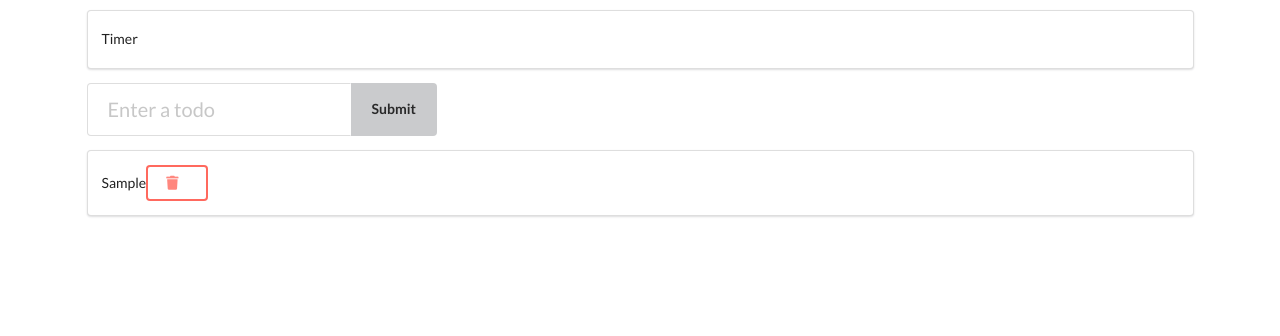
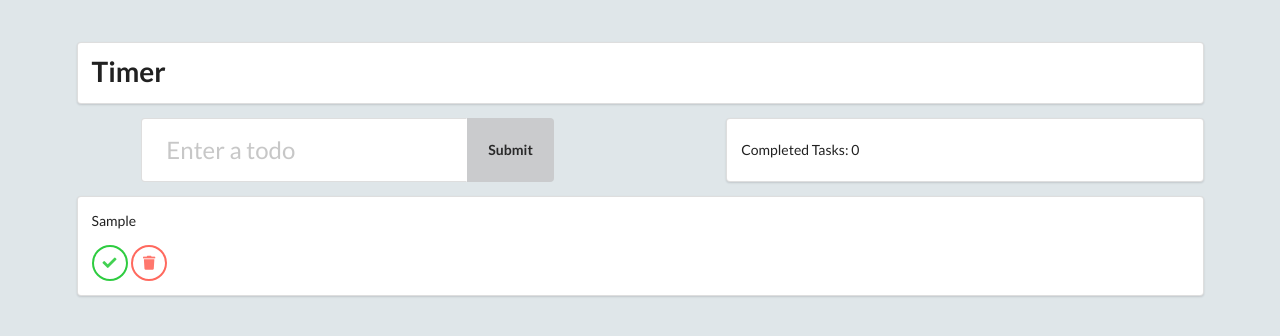
Before and after one commit to zachc92/react-productivity-app, a React (Create React App) app: page / in a window 1280 px wide. Both pictures are taken after typing "Sample" into the empty fields and a click on the button "Submit". Shown: the top 336 px of the page. Built offline with nearby package versions, Linux system fonts and the light colour scheme.

Commit message:
changed page structure, with some styling changes

```diff
--- a/src/App.js
+++ b/src/App.js
@@ -11,12 +11,14 @@ class App extends React.Component {
             todo: {
                 task: '',
                 id: ''
-            }
+            },
+            completed: 0
         }
 
-        this.handleSubmit = this.handleSubmit.bind(this)
-        this.onInputChange = this.onInputChange.bind(this)
-        this.onRemove = this.onRemove.bind(this)
+        this.handleSubmit = this.handleSubmit.bind(this);
+        this.onInputChange = this.onInputChange.bind(this);
+        this.onComplete = this.onComplete.bind(this);
+        this.onDelete = this.onDelete.bind(this);
     }
 
     handleSubmit(e) {
@@ -40,7 +42,18 @@ class App extends React.Component {
         })
     }
 
-    onRemove(e) {
+    onComplete(e) {
+        let id = e.target.parentElement.getAttribute("data-key");
+        this.setState(prevState => {
+            // console.log(prevState.todos[0].id);
+            let newState = prevState.todos.filter((el) => {
+                return el.id !== id
+            })
+            return { todos: newState, completed: this.state.completed + 1 }
+        })
+    }
+
+    onDelete(e) {
         let id = e.target.parentElement.getAttribute("data-key");
         this.setState(prevState => {
             // console.log(prevState.todos[0].id);
@@ -54,10 +67,13 @@ class App extends React.Component {
     render() {
         return (
         <div>
-            <div className="ui container">
+            <div className="ui container" id="main-body">
                 <div className="ui segment">
                     <Timer />
                 </div>
+                    <div className="ui right aligned grid">
+                        <div className="left floated right aligned seven wide column">
+                            <div >
                                 <form onSubmit={this.handleSubmit}>
                                 <div className="ui action input">
                                     <input
@@ -68,9 +84,25 @@ class App extends React.Component {
                                     <button className="ui button">Submit</button>
                                 </div>
                                 </form>
+                            </div>
+                        </div>
+                        <div className="right floated left aligned seven wide column">
+                            <div className="ui segment" id="completed-tasks">
+                                Completed Tasks: {this.state.completed}
+                            </div>
+                        </div>
+                    </div>
                 {this.state.todos.map((el) => {
                     return (
-                        <div className="ui segment"><p key={el.id} data-key={el.id}>{el.task}<button onClick={this.onRemove} className="ui inverted red button"><i class="trash icon"></i></button></p></div>
+                        <div className="ui segment row">
+                            <p key={el.id} data-key={el.id}>{el.task}</p>
+                            <button data-key={el.id} onClick={this.onComplete} className="circular ui icon inverted green button">
+                                <i class="check icon"></i>
+                            </button>
+                            <button data-key={el.id} onClick={this.onDelete} className="circular ui icon inverted red button">
+                                <i class="trash icon"></i>
+                            </button>
+                        </div>
                     )
                     })}
             </div>
@@ -80,3 +112,5 @@ class App extends React.Component {
 }
 
 export default App;
+
+// <div className="ui segment"><p key={el.id} data-key={el.id}>{el.task}<button onClick={this.onRemove} className="ui inverted red button"><i class="trash icon"></i></button></p></div>
--- a/src/Components/Timer.js
+++ b/src/Components/Timer.js
@@ -4,7 +4,7 @@ const Timer = () => {
    // pomodoro timer functionality in here
 
     return (
-       <div>Timer</div>
+       <div><h2 className="ui huge header">Timer</h2></div>
     )
 }
 
--- a/src/styles/styles.scss
+++ b/src/styles/styles.scss
@@ -1,9 +1,12 @@
-.container {
-    margin: auto;
-    width: 80rem;
-    padding: 10px;
+body {
+    font-size: 24px;
+    background-color: #dfe6e9;
 }
 
-body {
-    font-size: 20px;
+#completed-tasks {
+
 }
+
+#main-body {
+    margin-top: 3rem;
+}
```
Lines whose indentation alone changed are shown as unchanged.
